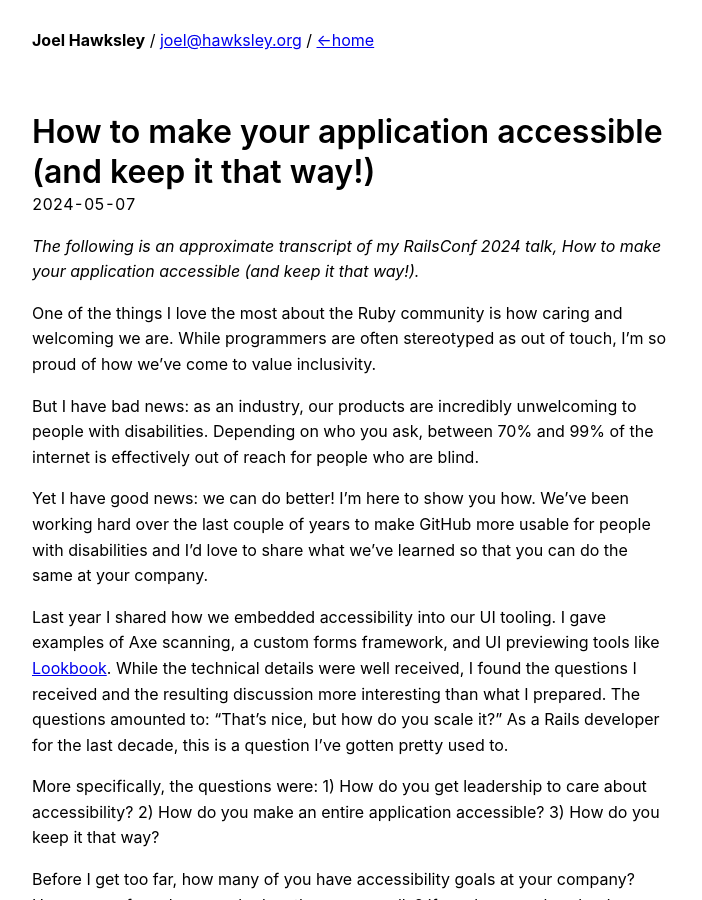
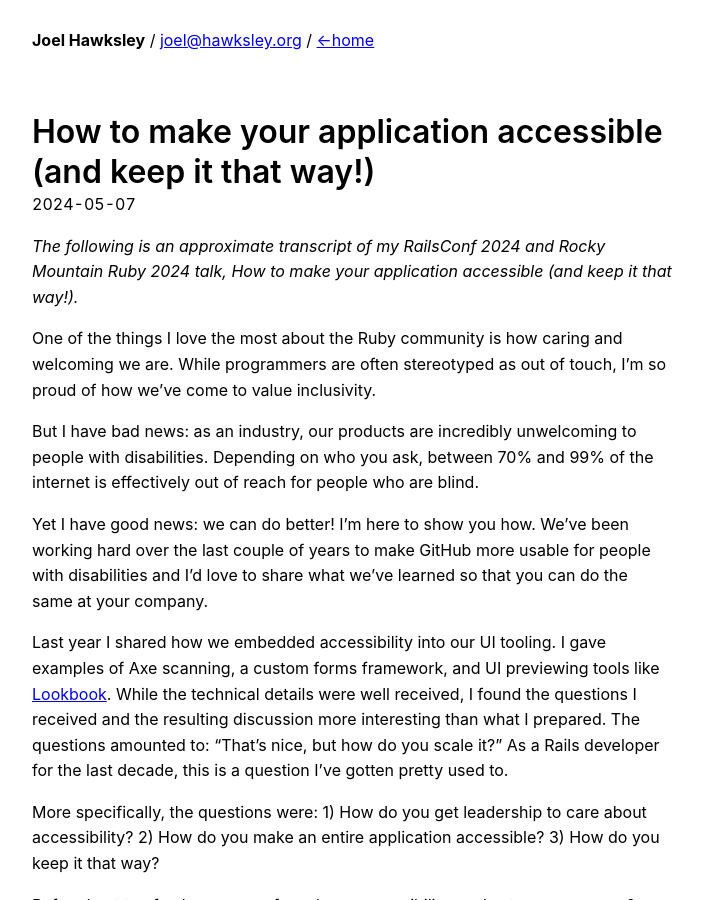
Before and after one commit to joelhawksley/identity, a Jekyll site: the page built from _posts/2024-05-07-how-to-make-your-app-accessible-and-keep-it-that-way.md, in a window 1280 px wide and 900 px high. Shown: the whole window, without its empty margins (288-990 px from the left). Built offline with Jekyll 4.4.1, drawn with Linux system fonts in a browser that asks for light colours.

Commit message:
add rocky mountain ruby note to transcript

```diff
--- a/_posts/2024-05-07-how-to-make-your-app-accessible-and-keep-it-that-way.md
+++ b/_posts/2024-05-07-how-to-make-your-app-accessible-and-keep-it-that-way.md
@@ -3,7 +3,7 @@ layout: post
 title: "How to make your application accessible (and keep it that way!)"
 ---
 
-_The following is an approximate transcript of my RailsConf 2024 talk, How to make your application accessible (and keep it that way!)._
+_The following is an approximate transcript of my RailsConf 2024 and Rocky Mountain Ruby 2024 talk, How to make your application accessible (and keep it that way!)._
 
 One of the things I love the most about the Ruby community is how caring and welcoming we are. While programmers are often stereotyped as out of touch, I’m so proud of how we’ve come to value inclusivity.
 
```
